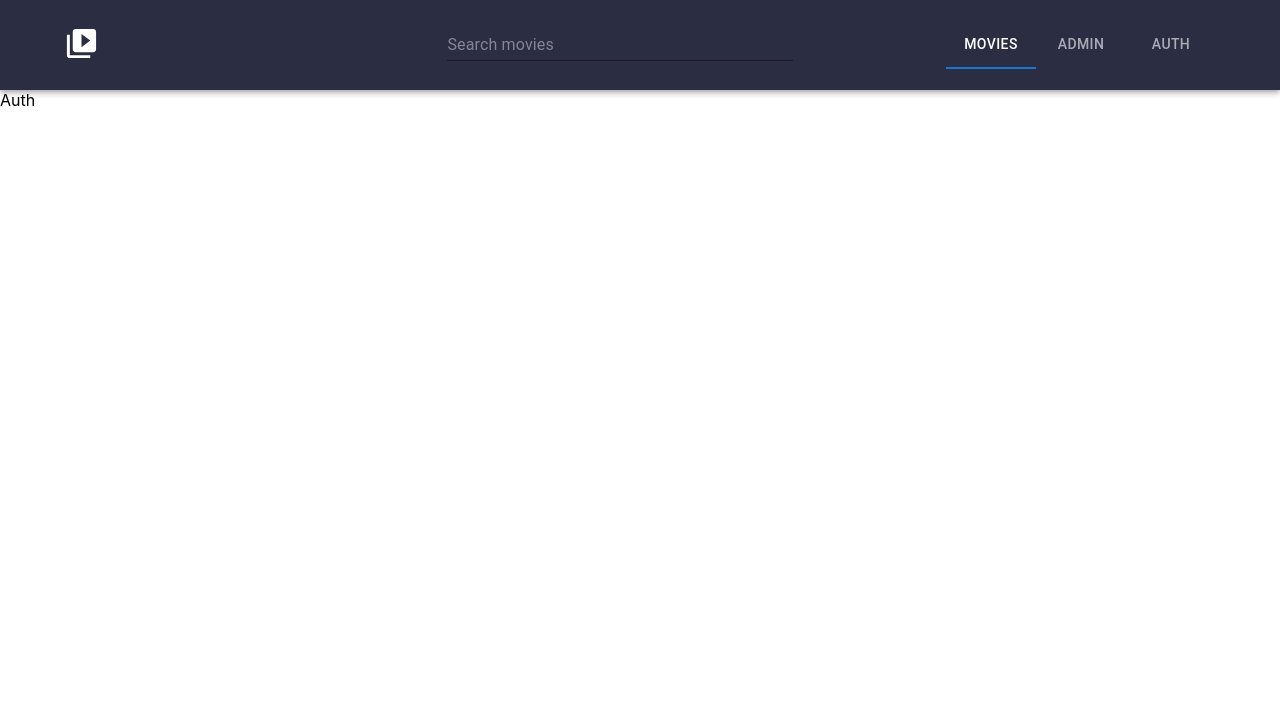
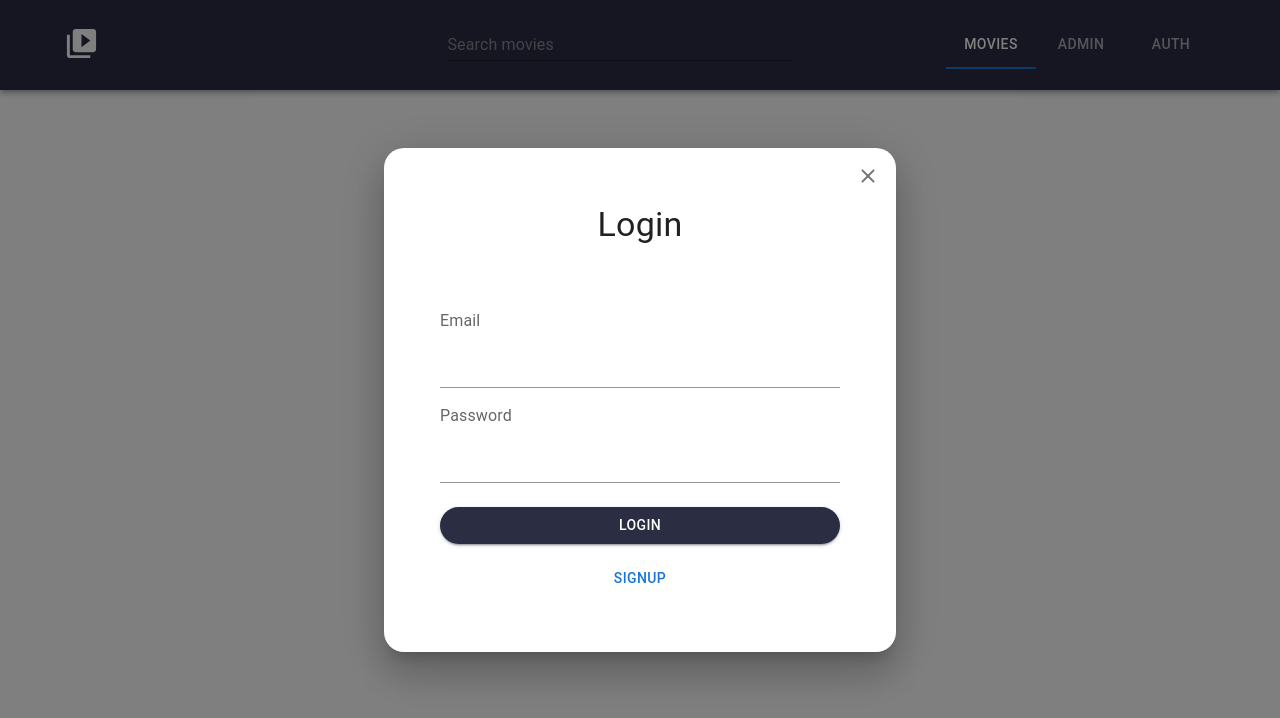
Before and after one commit to KevinThomasK/MovieBooking---Frontend, a React (Create React App) app: page /auth in a window 1280 px wide. Shown: the top 718 px of the page. Built offline with nearby package versions, Linux system fonts and the light colour scheme; no server answers.

Commit message:
complete movies page and complete auth form design

```diff
--- a/src/components/Auth/Auth.js
+++ b/src/components/Auth/Auth.js
@@ -1,8 +1,11 @@
 import React from 'react'
+import AuthForm from './AuthForm'
 
 const Auth = () => {
   return (
-    <div>Auth</div>
+    <div>
+      <AuthForm />
+    </div>
   )
 }
 
--- /dev/null
+++ b/src/components/Auth/AuthForm.js
@@ -0,0 +1,79 @@
+import {
+  Box,
+  Button,
+  Dialog,
+  FormLabel,
+  IconButton,
+  TextField,
+  Typography,
+} from "@mui/material";
+import React, { useState } from "react";
+import CloseRoundedIcon from "@mui/icons-material/CloseRounded";
+
+const AuthForm = () => {
+  const [isSignUp, setIsSignUp] = useState(false);
+
+  return (
+    <Dialog PaperProps={{ style: { borderRadius: 20 } }} open={true}>
+      <Box sx={{ ml: "auto", padding: 1 }}>
+        <IconButton>
+          <CloseRoundedIcon />
+        </IconButton>
+      </Box>
+      <Typography variant="h4" textAlign={"center"}>
+      { isSignUp ?"Sign Up" : "Login"}
+      </Typography>
+      <form>
+        <Box
+          padding={7}
+          display={"flex"}
+          justifyContent={"center"}
+          flexDirection={"column"}
+          width={400}
+          margin={"auto"}
+          alignContent={"center"}
+        >
+          {isSignUp && (
+            <>
+              <FormLabel sx={{ mt: 1, mb: 1 }}>Name</FormLabel>
+              <TextField
+                margin="normal"
+                variant="standard"
+                type="text"
+                name="name"
+              />
+            </>
+          )}
+
+          <FormLabel sx={{ mt: 1, mb: 1 }}>Email</FormLabel>
+          <TextField
+            margin="normal"
+            variant="standard"
+            type="email"
+            name="email"
+          />
+          <FormLabel sx={{ mt: 1, mb: 1 }}>Password</FormLabel>
+          <TextField
+            margin="normal"
+            variant="standard"
+            type="password"
+            name="password"
+          />
+          <Button
+            sx={{ mt: 2, borderRadius: 10, bgcolor: "#2b2d42" }}
+            variant="contained"
+            type="submit"
+            fullWidth
+          >
+             { isSignUp ?"Signup" : "Login"}
+          </Button>
+          <Button onClick={() => setIsSignUp(!isSignUp)} sx={{ mt: 2, borderRadius: 10 }} fullWidth>
+           { isSignUp ?"Login" : "Signup"}
+          </Button>
+        </Box>
+      </form>
+    </Dialog>
+  );
+};
+
+export default AuthForm;
--- a/src/components/HomePage.js
+++ b/src/components/HomePage.js
@@ -1,8 +1,17 @@
 import { Box, Button, Typography } from "@mui/material";
-import React from "react";
+import React, { useEffect, useState } from "react";
 import MovieItem from "./Movies/MovieItem";
+import { Link } from "react-router-dom";
+import { getAllMovies } from "../api-helpers/api-helpers";
 
 const HomePage = () => {
+  const [movies, setMovies] = useState([]);
+  useEffect(() => {
+    getAllMovies()
+      .then((data) => setMovies(data.movies))
+      .catch((err) => console.log(err));
+  }, []);
+
   return (
     <Box width={"100%"} height={"100%"} margin="auto" marginTop={6}>
       <Box margin={"auto"} width={"80%"} height={"65vh"} padding={2}>
@@ -13,14 +22,38 @@
           height={"100%"}
         />
       </Box>
-      <Box padding={5} margin={'auto'}>
-        <Typography  variant="h4" textAlign={'center'}>Latest Releases</Typography>
+      <Box padding={5} margin={"auto"}>
+        <Typography variant="h4" textAlign={"center"}>
+          Latest Releases
+        </Typography>
       </Box>
-      <Box display={"flex"} width={"90%"} justifyContent={"center"} flexWrap={"wrap"} margin={"auto"}>
-        {[1,2,3,4].map((item)=>(<MovieItem key={item}/>))}
+      <Box
+        display={"flex"}
+        width={"90%"}
+        justifyContent={"center"}
+        flexWrap={"wrap"}
+        margin={"auto"}
+      >
+        {movies &&
+          movies.slice(0,4).map((movie, index) => (
+            <MovieItem
+              id={movie.id}
+              title={movie.title}
+              posterUrl={movie.posterUrl}
+              releaseDate={movie.releaseDate}
+              key={index}
+            />
+          ))}
       </Box>
       <Box display={"flex"} padding={5} margin={"auto"}>
-        <Button variant="outlined" sx={{margin:"auto",color:"#2b2d42"}}>View All Movies</Button>
+        <Button
+          LinkComponent={Link}
+          to="/movies"
+          variant="outlined"
+          sx={{ margin: "auto", color: "#2b2d42" }}
+        >
+          View All Movies
+        </Button>
       </Box>
     </Box>
   );
--- a/src/components/Movies/MovieItem.js
+++ b/src/components/Movies/MovieItem.js
@@ -7,7 +7,7 @@
   Button,
 } from "@mui/material";
 
-const MovieItem = () => {
+const MovieItem = ({title,releaseDate,posterUrl,id}) => {
   return (
     <Card
       sx={{
@@ -20,19 +20,18 @@
         },
       }}
     >
-      <img height={"50%"} width={"100%"} src="" alt="" />
+      <img positoin="relative" height={"50%"} width={"100%"}  src={posterUrl}  alt={title}  />
       <CardContent>
         <Typography gutterBottom variant="h5" component="div">
-          Lizard
+         {title}
         </Typography>
         <Typography variant="body2" color="text.secondary">
-          Lizards are a widespread group of squamate reptiles, with over 6,000
-          species, ranging across all continents except Antarctica
+         {new Date(releaseDate).toDateString()}
         </Typography>
       </CardContent>
       <CardActions>
         <Button sx={{ margin: "auto" }} size="small">
-          Share
+          Book Tickets
         </Button>
       </CardActions>
     </Card>
--- a/src/components/Movies/Movies.js
+++ b/src/components/Movies/Movies.js
@@ -1,9 +1,48 @@
-import React from 'react'
+import { Box, Typography } from "@mui/material";
+import React, { useEffect, useState } from "react";
+import { getAllMovies } from "../../api-helpers/api-helpers";
+import MovieItem from "./MovieItem";
 
 const Movies = () => {
+  const [movies, setMovies] = useState();
+  useEffect(() => {
+    getAllMovies()
+      .then((data) => setMovies(data.movies))
+      .catch((err) => console.log(err));
+  }, []);
   return (
-    <div>Movies</div>
-  )
-}
+    <Box margin={"auto"} marginTop={0}>
+      <Typography
+        variant="h4"
+        padding={2}
+        width={"100%"}
+        bgcolor={"#900C3F"}
+        color={"white"}
+        textAlign={"center"}
+      >
+        All Movies
+      </Typography>
+      <Box
+        width={"100%"}
+        margin={"auto"}
+        marginTop={6}
+        display={"flex"}
+        justifyContent={"flex-start"}
+        flexWrap={"wrap"}
+      >
+        {movies &&
+          movies.map((movie, index) => (
+            <MovieItem
+              key={index}
+              id={movie.id}
+              posterUrl={movie.posterUrl}
+              releaseDate={movie.releaseDate}
+              title={movie.title}
+            />
+          ))}
+      </Box>
+    </Box>
+  );
+};
 
-export default Movies
+export default Movies;
```
Also changed, not shown: src/components/Auth/AdminAuth.js (added, +9 -0 lines).
